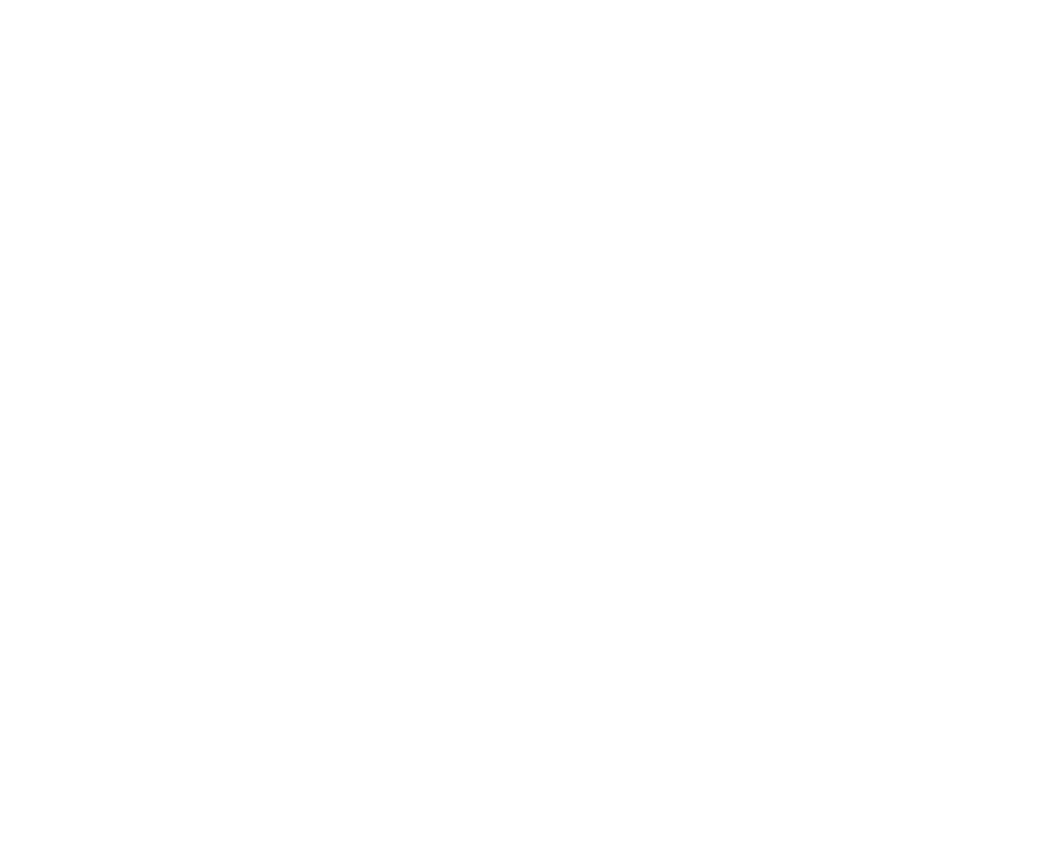
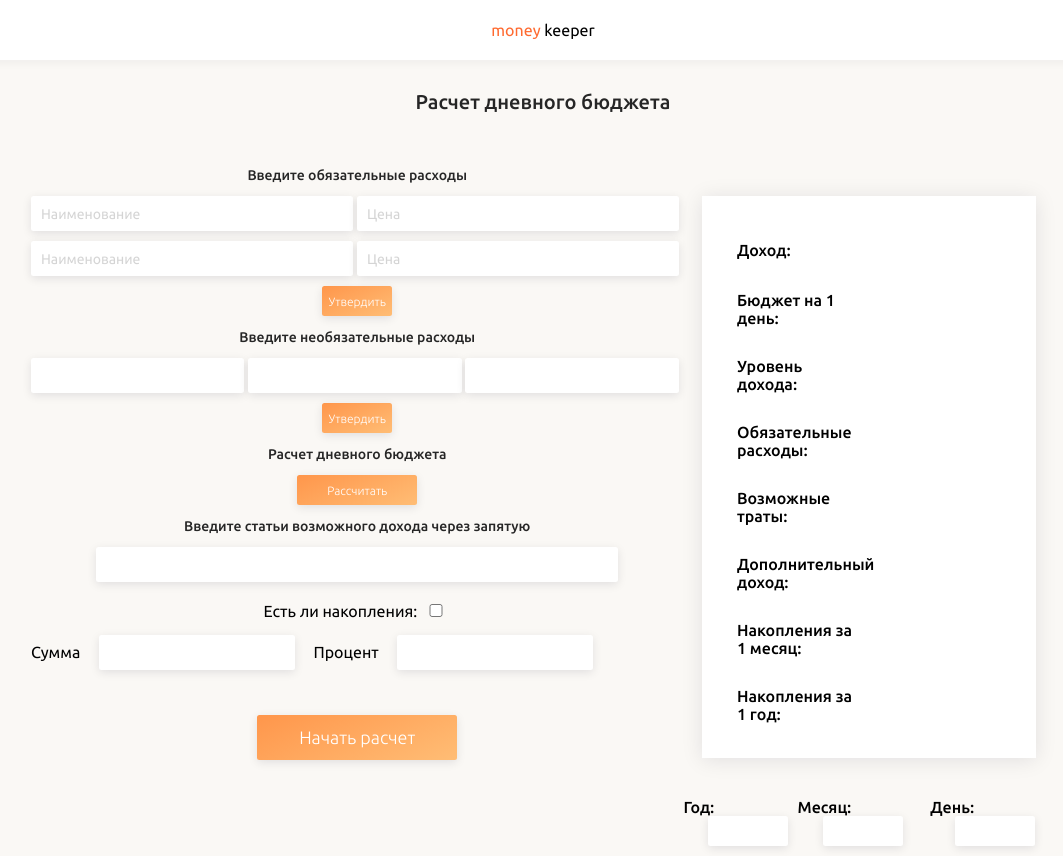
Before and after one commit to AkanoCA/learnJS2, a plain HTML site: page index.html in a window 1280 px wide. Shown: the whole page, without its empty margins (97-1160 px from the left). Before the commit the page ends 800 px from the top, so only its background shows below. Drawn offline with Linux system fonts and the light colour scheme.

Commit message:
Total remaster

```diff
--- a/index.html
+++ b/index.html
@@ -1,17 +1,98 @@
 <!DOCTYPE html>
-<html lang="ru_RU">
-
+<html lang="en">
 <head>
     <meta charset="UTF-8">
     <meta name="viewport" content="width=device-width, initial-scale=1.0">
     <meta http-equiv="X-UA-Compatible" content="ie=edge">
     <title>Document</title>
+    <link href="https://fonts.googleapis.com/css?family=Ubuntu:300,400,500,700&amp;subset=cyrillic" rel="stylesheet">
+    <link rel="stylesheet" href="css/style.css">
 </head>
+<body>
+<div class="app">
+    <div class="logo">
+        <span>money</span>
+        keeper
+    </div>
+    <div class="title">
+        Расчет дневного бюджета
+    </div>
+    <div class="main">
+        <div class="data">
+            <div class="choose-expenses">Введите обязательные расходы</div>
+            <input class="expenses-item" type="text" id="expenses_1" placeholder="Наименование">
+			<input class="expenses-item" type="text" id="expenses_2" placeholder="Цена">
+			<input class="expenses-item" type="text" id="expenses_3" placeholder="Наименование">
+			<input class="expenses-item" type="text" id="expenses_4" placeholder="Цена">
+            <button class="expenses-item-btn">Утвердить</button>
 
-<body>
-    <script src="script.js"></script>
-    <!-- <script src="test.js"></script> -->
+            <div class="optionalexpenses">Введите необязательные расходы</div>
+			<input class="optionalexpenses-item" type="text" id="optionalexpenses_1">
+			<input class="optionalexpenses-item" type="text" id="optionalexpenses_2">
+			<input class="optionalexpenses-item" type="text" id="optionalexpenses_3">
+            <button class="optionalexpenses-btn">Утвердить</button>
 
+            <div class="count-budget">Расчет дневного бюджета</div>
+            <button class="count-budget-btn">Рассчитать</button>
+
+            <div class="choose-income-label">Введите статьи возможного дохода через запятую</div>
+            <input class="choose-income" type="text" id="income">
+
+            <div class="checksavings">Есть ли накопления:
+                <input id="savings" type="checkbox" />
+            </div>
+            <label for="sum">Сумма</label>
+			<input class="choose-sum" id="sum" type="text">
+			<label for="percent">Процент</label>
+            <input class="choose-percent" id="percent" type="text">
+
+            <div class="open">
+                <button class="start" id="start">Начать расчет</button>
+            </div>
+        </div>
+        <div class="result">
+            <div class="result-table">
+                <div class="budget">Доход: </div>
+                <div class="budget-value"></div>
+
+                <div class="daybudget">Бюджет на 1 день: </div>
+                <div class="daybudget-value"></div>
+
+                <div class="level">Уровень дохода: </div>
+                <div class="level-value"></div>
+
+                <div class="expenses">Обязательные расходы: </div>
+                <div class="expenses-value"></div>
+
+                <div class="optionalexpenses">Возможные траты: </div>
+                <div class="optionalexpenses-value"></div>
+
+                <div class="income">Дополнительный доход: </div>
+                <div class="income-value"></div>
+
+                <div class="monthsavings">Накопления за 1 месяц:</div>
+                <div class="monthsavings-value"></div>
+
+                <div class="yearsavings">Накопления за 1 год:</div>
+                <div class="yearsavings-value"></div>
+            </div>
+            <div class="time-data">
+                <div class="year">
+                    Год:
+                    <input class="year-value" type="text" readonly>
+                </div>
+                <div class="month">
+                    Месяц:
+                    <input class="month-value" type="text" readonly>
+                </div>
+                <div class="day">
+                    День:
+                    <input class="day-value" type="text" readonly>
+                </div>
+            </div>
+        </div>
+    </div>
+</div>
+    <script src="js/main.js"></script>
 </body>
-
 </html>
--- /dev/null
+++ b/js/main.js
@@ -0,0 +1,32 @@
+'use strict';
+
+
+let resultTable = document.querySelector('.result-table');
+
+// ---- Right column Value
+let budgetVal = resultTable.querySelector('.budget-value');
+let dayBudgetVal = resultTable.querySelector('.dabudget-value');
+let levelVal = resultTable.querySelector('.level-value');
+let expensesVal = resultTable.querySelector('.expenses-value');
+let optExpensesVal = resultTable.querySelector('.optionalexpenses-value');
+let incomeVal = resultTable.querySelector('.income-value');
+let mothSavingsVal = resultTable.querySelector('.mothsavings-value');
+let yearSavingsVal = resultTable.querySelector('.yearsavings-value');
+
+// ---- Input items
+let expensesItems = document.querySelectorAll('.expenses-item');
+let optExpensesItems = document.querySelectorAll('.optionalexpenses-item');
+
+let chooseIncome = document.querySelector('.choose-income');
+let chooseSum = document.querySelector('.choose-sum');
+let choosePercent = document.querySelector('.choose-percent');
+
+let checkBoxSavings = document.querySelector('#savings');
+
+// ---- Buttons
+let buttonStart = document.querySelector('#start');
+
+let approveBtnExpenses = document.querySelector('.expenses-item-btn');
+
+let approveBtnOptExpenses = document.querySelector('.optionalexpenses-btn');
+let countBtnOptExpenses = document.querySelector('.count-budget-btn');
--- a/script.js
+++ b/js/script.js
@@ -72,8 +72,7 @@ let appData = {
         do {
             let items = prompt('Что принесет дополнительный доход? (Перечислите через запятую', '');
 
-            if (isNaN(+items) &&
-                items != '' &&
+            if (items != '' &&
                 items != null
             ) {
                 appData.income = items.split(', ');
@@ -94,9 +93,7 @@ let appData = {
 console.log ('Наша программа включает в себя:');
 for (let key in appData) {
     console.log(key);
-}
-
-
+};
 
 
 
--- /dev/null
+++ b/sass/_variables.sass
@@ -0,0 +1,34 @@
+$text-color: #262626
+$active: #ff6a30
+$result: #61a654
+
+@mixin header
+    margin: 13px 0px
+    font-weight: 500
+    font-size: 14px
+    color: $text-color
+    text-align: center
+@mixin input
+    height: 35px
+    width: calc((100%/2) - 4px)
+    border-radius: 2.5px
+    background-color: #ffffff
+    box-shadow: 0px 2.5px 10px 0 rgba(1, 0, 42, 0.1)
+    border: none
+    padding-left: 10px
+    margin-bottom: 10px
+    font-size: 14px
+    color: #a7a7a7
+@mixin btn
+    width: 70px
+    height: 30px
+    display: block
+    margin: 0 auto
+    border: none
+    border-radius: 2.5px
+    background-image: linear-gradient(336deg, #ffbd75, #ff964b), linear-gradient(#ffffff, #ffffff)
+    box-shadow: 0px 2.5px 10px 0 rgba(1, 0, 42, 0.1)
+    color: #fff
+    font-weight: 100
+    font-size: 12px
+    cursor: pointer
--- /dev/null
+++ b/sass/style.sass
@@ -0,0 +1,117 @@
+@import 'variables'
+*
+    box-sizing: border-box
+    margin: 0
+    padding: 0
+    font-family: 'Ubuntu';
+    outline: none
+a
+	color:inherit
+	text-decoration: none
+	&:visited
+		text-decoration: none
+		color:inherit
+
+	&:hover
+		text-decoration: none
+		color:inherit
+
+	&:focus
+		text-decoration: none
+		color:inherit
+
+	&:active
+		text-decoration: none
+		color:inherit
+.app
+    background-color: #faf8f5
+    min-height: 800px
+.logo
+    width: 100%
+    height: 60px
+    line-height: 60px
+    background-color: #ffffff
+    box-shadow: 0px 1.5px 10px 0 rgba(1, 0, 42, 0.05)
+    text-align: center
+    span
+        color: $active
+.title
+    width: 100%
+    margin-top: 30px
+    font-weight: 500
+    font-size: 20px
+    color: $text-color
+    text-align: center
+.main
+    display: flex
+    margin: 0% 10%
+    padding-top: 40px
+.data
+    .choose-expenses, .optionalexpenses, .count-budget, .choose-income-label
+        @include header
+    .expenses-item, .optionalexpenses-item, .choose-income, .choose-sum, .choose-percent
+        @include input
+        &::placeholder
+            opacity: .3
+    .expenses-item-btn, .optionalexpenses-btn, .count-budget-btn
+        @include btn
+    .optionalexpenses-item
+        width: calc((100%/3) - 4px)
+    .count-budget-btn
+        width: 120px
+    .choose-income
+        display: block
+        width: 80%
+        margin: 0 auto
+    .checksavings
+        margin: 0 auto
+        margin-top: 20px
+        text-align: center
+        input
+            width: 30px
+    .choose-sum, .choose-percent
+        width: 30%
+        margin: 15px
+    .start
+        @include btn
+        width: 200px
+        height: 45px
+        margin-top: 30px
+        font-size: 18px
+        font-weight: 100
+.result
+    width: 50%
+    &-table
+        display: flex
+        flex-wrap: wrap
+        justify-content: space-between
+        width: 90%
+        min-height: 400px
+        margin: 0 auto
+        margin-top: 42px
+        padding: 25px
+        background-color: #fff
+        box-shadow: 0px 1.5px 20px 0 rgba(1, 0, 42, 0.1)
+        .budget, .budget-value, .daybudget, .daybudget-value, .level, .level-value, .expenses, .expenses-value, .optionalexpenses, .optionalexpenses-value, .income, .income-value, .monthsavings, .monthsavings-value, .yearsavings, .yearsavings-value
+            width: 48%
+            margin-top: 10px
+            min-height: 40px
+            padding: 10px
+            font-weight: 500
+        .budget-value, .daybudget-value, .level-value, .expenses-value, .optionalexpenses-value, .income-value, .monthsavings-value, .yearsavings-value
+            color: $result
+            word-break: break-word
+    .time-data
+        width: 100%
+        margin: 0 auto
+        display: flex
+        justify-content: space-around
+        margin-top: 40px
+        .year, .month, .day
+            font-size: 16px
+            font-weight: 500
+        .year-value, .month-value, .day-value
+            @include input
+            width: 80px
+            height: 30px
+            margin-left: 25px
```
Also changed, not shown: test.js (deleted, +0 -22 lines), css/style.css (added), 1 other file.
